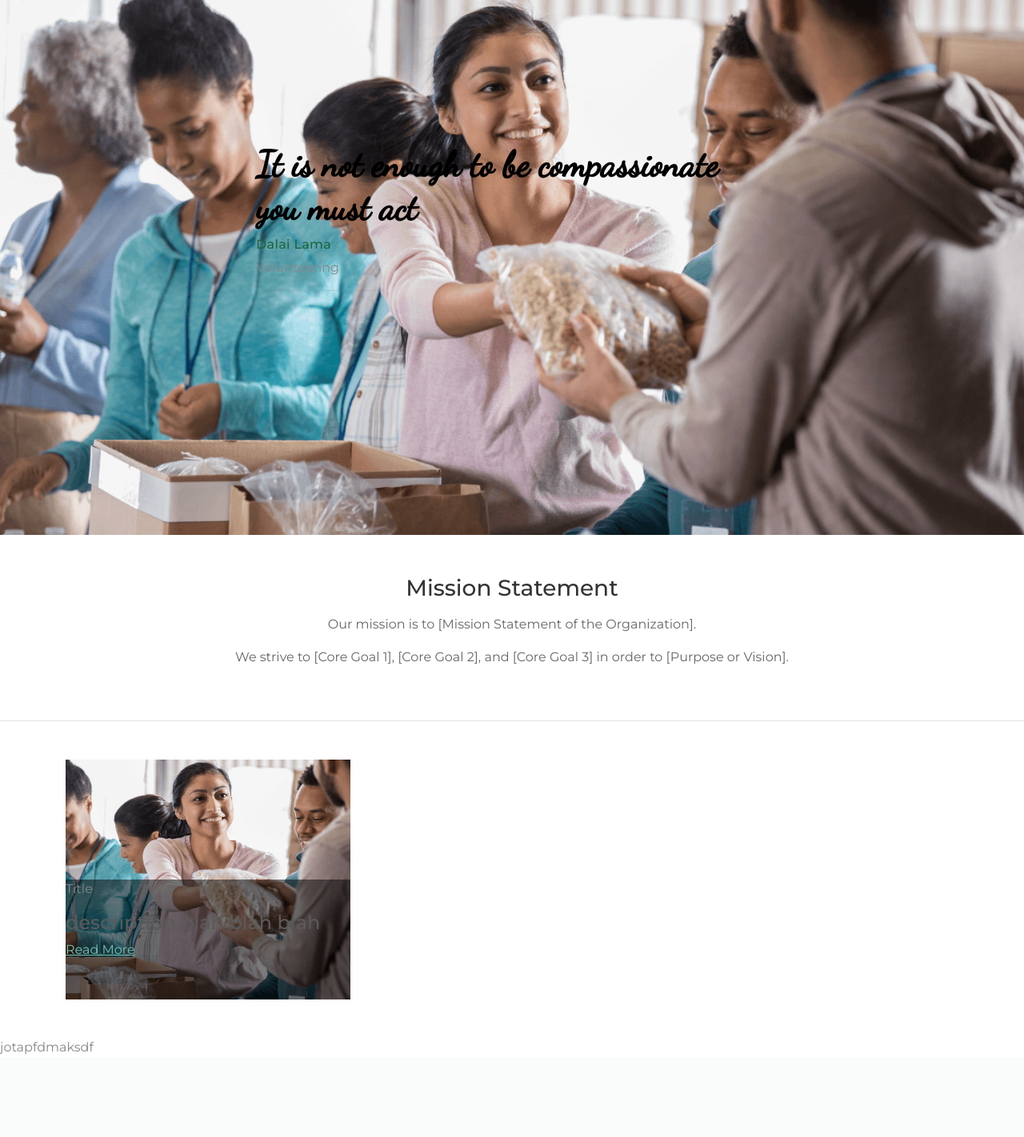
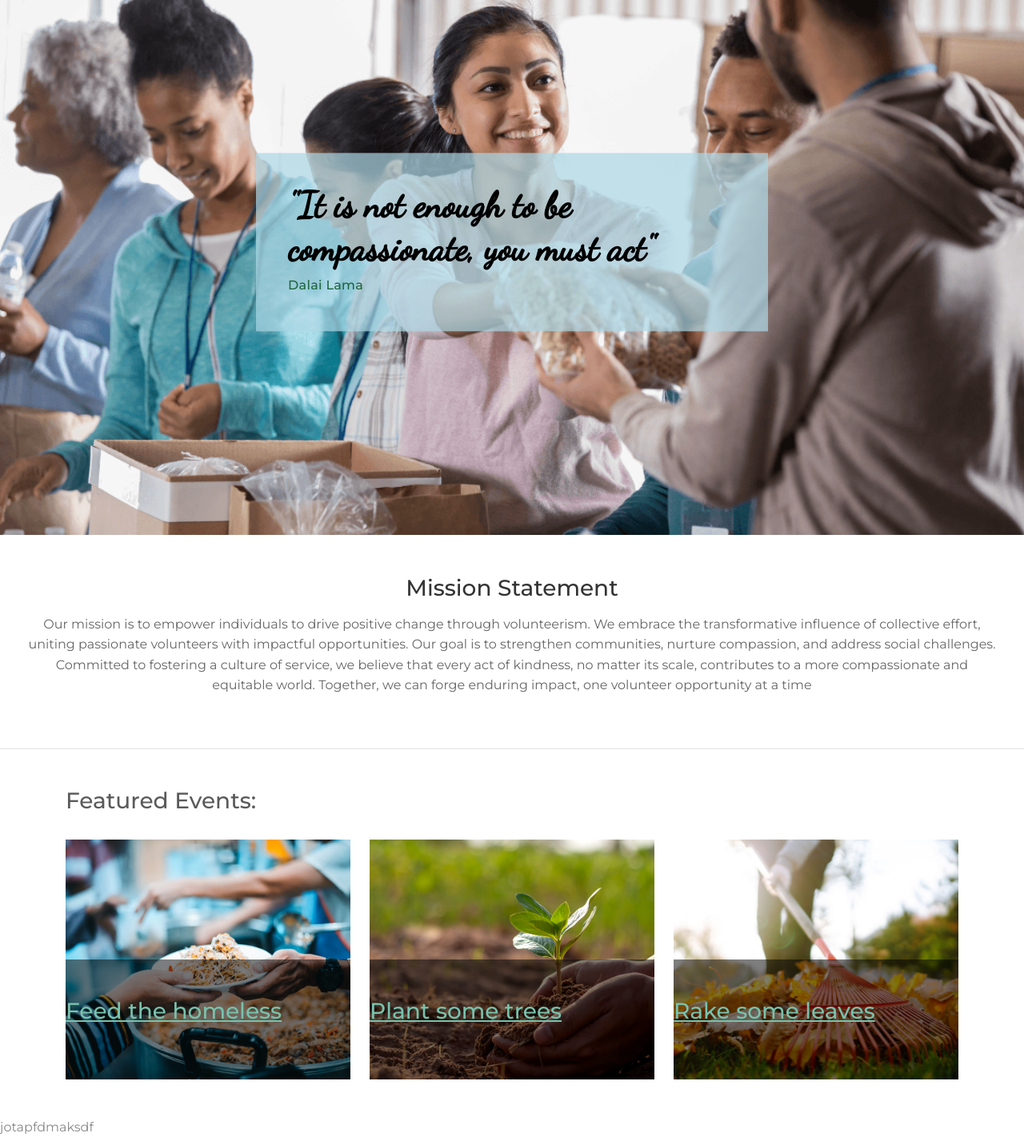
Before and after one commit to JacobLau1/Givester, a Django app: template Givester/home/templates/home.html in a window 1280 px wide. Shown: the part 56-1478 px from the top of the page at 80% size. Before the commit the page ends 1375 px from the top, so only its background shows below. Run offline with Django 4.2, Linux system fonts and the light colour scheme; the template is opened without the code that fills it, so the values that code supplies are empty; parts of the project's set-up code (start-up, migrations or seed data) failed here and were passed over; some libraries are stand-ins or nearby versions.

Commit message:
almost done home page

```diff
--- a/Givester/home/templates/home.html
+++ b/Givester/home/templates/home.html
@@ -5,15 +5,72 @@ Home
 {% endblock %}
 
 {% block content %}
+<style>
+  .head {
+    background-color: rgba(173, 216, 230, 0.7);
+    padding: 40px;
+  }
+  .transparent-container {
+    position: relative;
+    overflow: hidden;
+    color: #ffffff;
+  }
+
+  .transparent-container img {
+    width: 100%;
+    height: auto;
+    position: relative;
+    z-index: 1; /* Ensure the image is above the pseudo-element */
+    transition: filter 0.3s ease;
+  }
+
+  .transparent-container::after {
+    content: '';
+    position: absolute;
+    bottom: 0;
+    left: 0;
+    width: 100%;
+    height: 50%;
+    background: linear-gradient(to bottom, rgba(0, 0, 0, 0), rgba(0, 0, 0, 0.5)); /* Gradient for fading effect */
+    pointer-events: none; /* Allow clicks to pass through the pseudo-element */
+  }
+
+  .text-container {
+    position: absolute;
+    top: 50%;
+    left: 50%;
+    transform: translate(-50%, -50%);
+    text-align: center;
+    opacity: 0;
+    transition: opacity 0.3s ease;
+    z-index: 2; /* Ensure the text is above the pseudo-element */
+  }
+
+  .transparent-container:hover img {
+    filter: brightness(70%); /* Darken the entire image on hover */
+  }
+
+  .transparent-container:hover .text-container {
+    opacity: 1;
+  }
+
+  .text-container h3 {
+    text-decoration: none;
+    color: #ffffff;
+    font-weight: normal;
+  }
+
+</style>
+
 <header>
   <div class= 'intro'>
       {% load static %}
       <img class = 'img.fluid w-100' src="{% static 'images/Main_vol.png' %}" alt="My image">
       <div class = 'head'>
-              <h1>It is not enough to be compassionate you must act </h1>
+              <h1>
+                "It is not enough to be compassionate, you must act"</h1>
               <h6> Dalai Lama </h6>
-              <p> Volunteering <p>
-              <hr class = "w-25">
+
       </div>
   </div>
 </header>
@@ -21,22 +78,53 @@ Home
 
 <section class = 'mission-statement'>
   <h2>Mission Statement</h2>
-  <p>Our mission is to [Mission Statement of the Organization].</p>
-  <p>We strive to [Core Goal 1], [Core Goal 2], and [Core Goal 3] in order to [Purpose or Vision].</p>
+  <p>Our mission is to empower individuals to drive positive change through volunteerism. We embrace the transformative influence of collective effort, uniting passionate volunteers with impactful opportunities. Our goal is to strengthen communities, nurture compassion, and address social challenges. Committed to fostering a culture of service, we believe that every act of kindness, no matter its scale, contributes to a more compassionate and equitable world. Together, we can forge enduring impact, one volunteer opportunity at a time</p>
+
 </section>
 <hr>
 
 <section class = 'featured container my-5'>
   <div class ="row">
+    <br>
+    <h3 id="featured">Featured Events:</h3>
+  </div>
+    <div class ="row">
+      <div class ="row">
+<br>
+      </div>
     <div class = 'one col-lg-4 col-md-6 col-12'>
       {% load static %}
-      <img class = 'img-fluid' src="{% static 'images/Main_vol.png' %}" alt="My image">
+      <img class = 'img-fluid' src="{% static 'images/feed_homeless.jpeg' %}" alt="My image">
       <div class = "text -75 h-50">
-        <p> Title</p>
-        <h4> description blah blah blah</h4>
-        <a href = '/events/view'> Read More </a>
+        <br>
+        <br>
+        <h3><a href = '/events/view#feed'> Feed the homeless </a></h3>
+
       </div>
     </div>
+
+    <div class = 'one col-lg-4 col-md-6 col-12'>
+      {% load static %}
+      <img class = 'img-fluid' src="{% static 'images/plant_trees.webp' %}" alt="My image">
+      <div class = "text -75 h-50">
+        <br>
+        <br>
+        <h3><a href = '/events/view#plant'> Plant some trees </a></h3>
+
+      </div>
+    </div>
+
+    <div class = 'one col-lg-4 col-md-6 col-12'>
+      {% load static %}
+      <img class = 'img-fluid' src="{% static 'images/rake_leaves.jpeg' %}" alt="My image">
+      <div class = "text -75 h-50">
+        <br>
+        <br>
+        <h3><a href = '/events/view#rake'> Rake some leaves </a></h3>
+
+      </div>
+    </div>
+
   </div>
 </section>
 
```
Also changed, not shown: Givester/events/templates/events.html (+5 -5 lines), Givester/home/static/images/feed_homeless.jpeg (added), Givester/home/static/images/plant_trees.webp (added), Givester/home/static/images/rake_leaves.jpeg (added).
